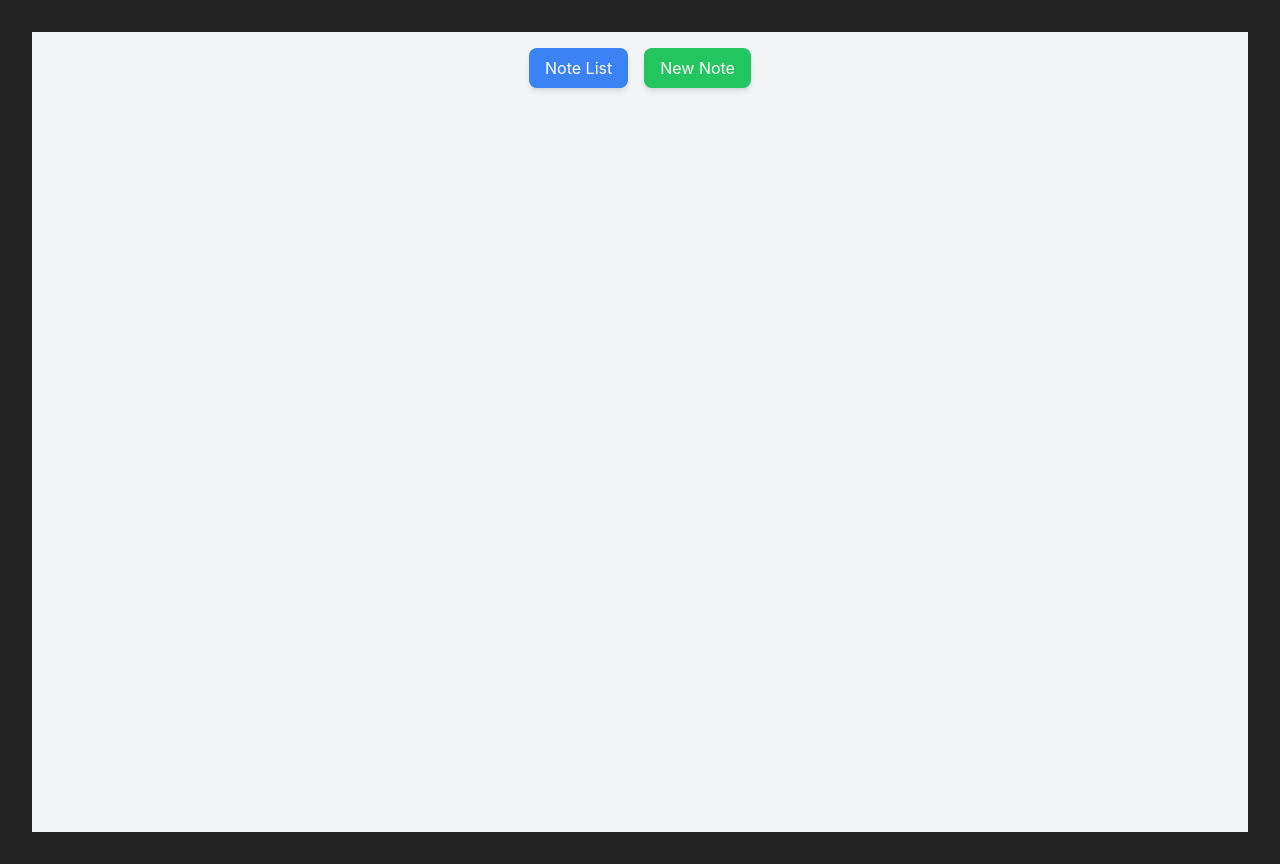
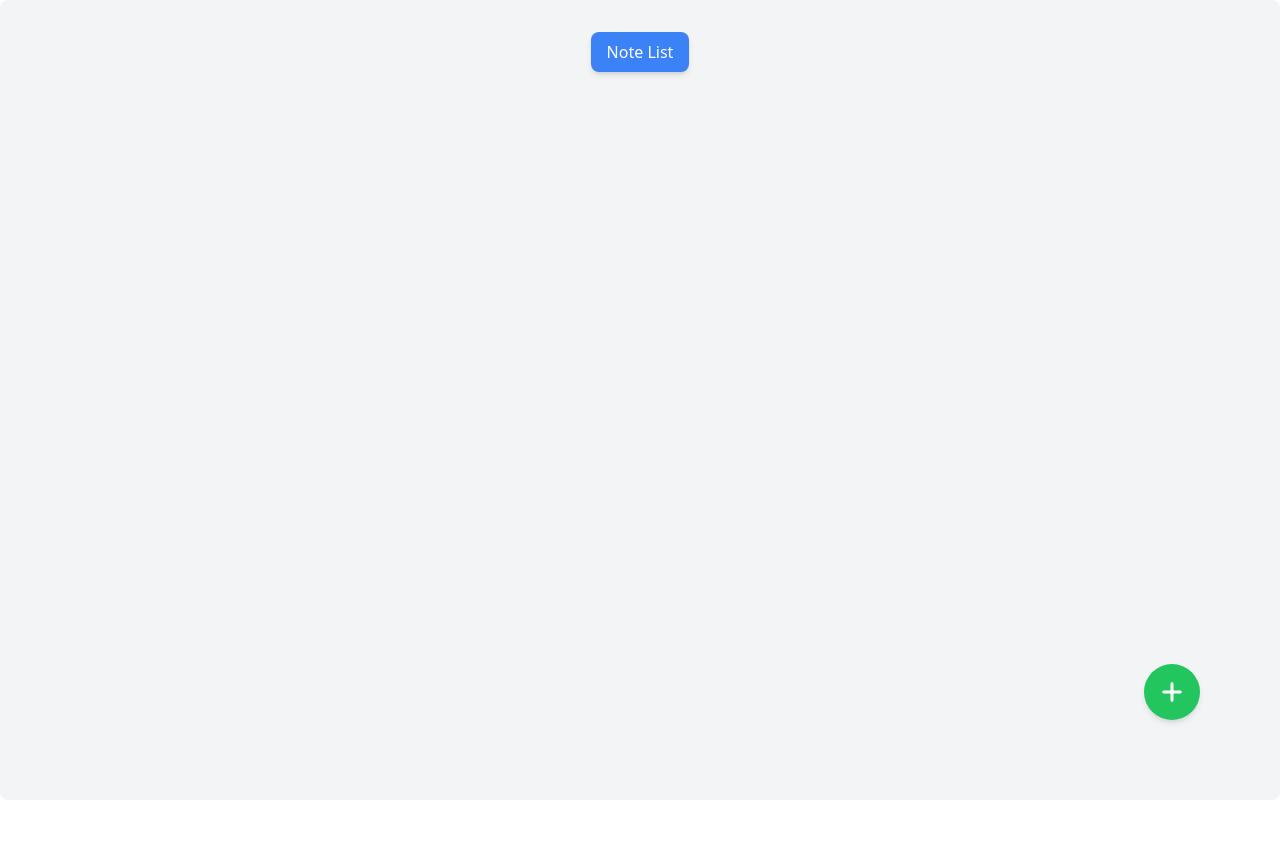
Before and after one commit to CodeWithSunny17/Notify, a React (Vite) app: page / in a window 1280 px wide. After the commit the page ends 800 px from the top, so only its background shows below. Built offline with nearby package versions, Linux system fonts and the light colour scheme.

Commit message:
UI updated

```diff
--- a/package.json
+++ b/package.json
@@ -10,8 +10,10 @@
     "preview": "vite preview"
   },
   "dependencies": {
+    "icons": "^1.0.0",
     "react": "^19.0.0",
-    "react-dom": "^19.0.0"
+    "react-dom": "^19.0.0",
+    "react-icons": "^5.5.0"
   },
   "devDependencies": {
     "@eslint/js": "^9.19.0",
--- a/src/App.css
+++ b/src/App.css
@@ -2,45 +2,9 @@
 @tailwind components;
 @tailwind utilities;
 
-#root {
+/* #root {
   max-width: 1280px;
   margin: 0 auto;
   padding: 2rem;
   text-align: center;
-}
-
-.logo {
-  height: 6em;
-  padding: 1.5em;
-  will-change: filter;
-  transition: filter 300ms;
-}
-.logo:hover {
-  filter: drop-shadow(0 0 2em #646cffaa);
-}
-.logo.react:hover {
-  filter: drop-shadow(0 0 2em #61dafbaa);
-}
-
-@keyframes logo-spin {
-  from {
-    transform: rotate(0deg);
-  }
-  to {
-    transform: rotate(360deg);
-  }
-}
-
-@media (prefers-reduced-motion: no-preference) {
-  a:nth-of-type(2) .logo {
-    animation: logo-spin infinite 20s linear;
-  }
-}
-
-.card {
-  padding: 2em;
-}
-
-.read-the-docs {
-  color: #888;
-}
+} */
--- a/src/Notes.jsx
+++ b/src/Notes.jsx
@@ -1,6 +1,7 @@
 import React, { useState, useEffect } from "react";
 import List from "./Components/List";
 import CreateNew from "./Components/CreateNew";
+import { FaPlus } from "react-icons/fa6";
 
 export default function Notes() {
   const [page, setPage] = useState("list");
@@ -31,8 +32,8 @@ export default function Notes() {
   }, []);
 
   return (
-    <div className="flex flex-col items-center gap-4 py-4 bg-gray-100 min-h-screen">
-      <div className="flex gap-4">
+    <div className="relative flex flex-col items-center rounded-lg gap-4 py-8 bg-gray-100 min-h-screen">
+      {/* <div className="flex gap-4 relative"> */}
       <button
         className="px-4 py-2 bg-blue-500 text-white rounded-lg shadow-md hover:bg-blue-600 transition"
         onClick={() => {
@@ -41,17 +42,8 @@ export default function Notes() {
       >
         Note List
       </button>
-        {page === "list" && (
-          <button
-            className="px-4 py-2 bg-green-500 text-white rounded-lg shadow-md hover:bg-green-600 transition"
-            onClick={() => {
-              setPage("create");
-            }}
-          >
-            New Note
-          </button>
-        )}
-      </div>
+
+      {/* </div> */}
       {page === "list" ? (
         <List
           notes={notes}
@@ -66,6 +58,16 @@ export default function Notes() {
           setFormData={setFormData}
         />
       )}
+      {page === "list" && (
+        <button
+          className="fixed right-20 bottom-20 p-4 bg-green-500 text-white rounded-full shadow-md hover:bg-green-600 transition"
+          onClick={() => {
+            setPage("create");
+          }}
+        >
+          <FaPlus className="w-6 h-6" />
+        </button>
+      )}
     </div>
   );
 }
--- a/src/index.css
+++ b/src/index.css
@@ -2,7 +2,7 @@
 @tailwind components;
 @tailwind utilities;
 
-
+/*
 :root {
   font-family: Inter, system-ui, Avenir, Helvetica, Arial, sans-serif;
   line-height: 1.5;
@@ -16,4 +16,4 @@
   text-rendering: optimizeLegibility;
   -webkit-font-smoothing: antialiased;
   -moz-osx-font-smoothing: grayscale;
-}
+} */
```
Also changed, not shown: 1 other file (tests, documents, lock files or other folders). Lines whose indentation alone changed are shown as unchanged.
